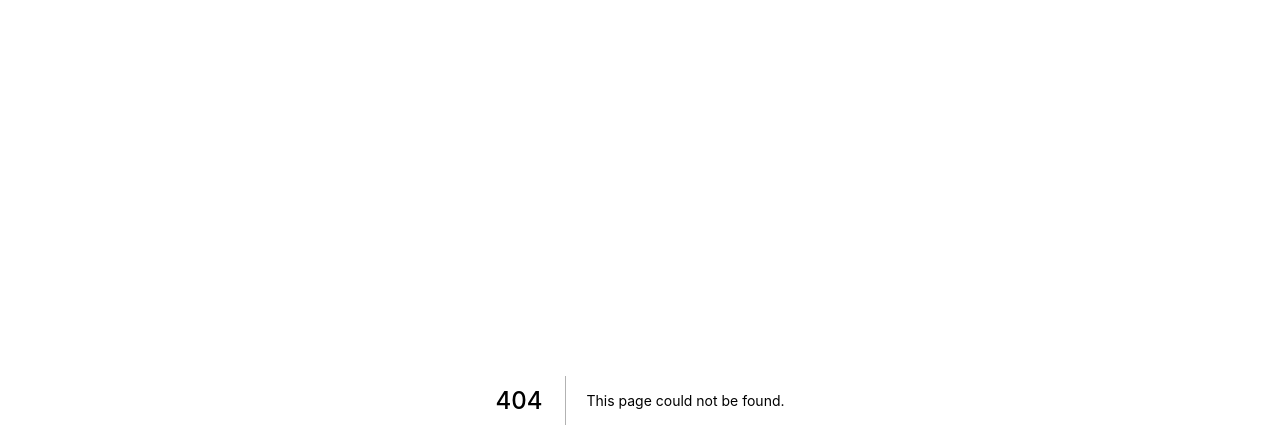
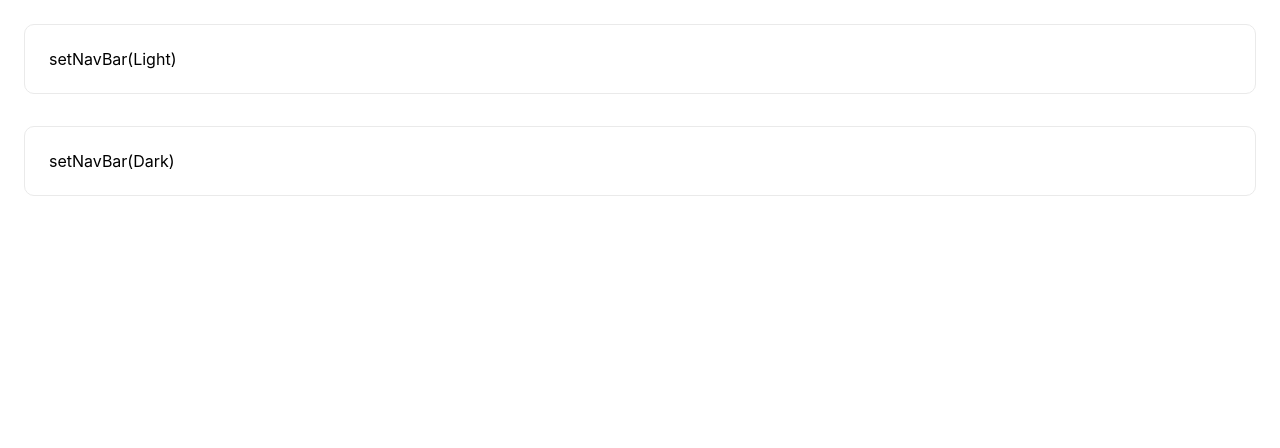
Before and after one commit to falcon11/micro-app-demo-nextjs, a Next.js app: page /ui in a window 1280 px wide. Before the commit this address had no page. Shown: the top 448 px of the page. Built offline with nearby package versions, Linux system fonts and the light colour scheme.

Commit message:
feat: add setNavBar demo

```diff
--- a/pages/device/index.js
+++ b/pages/device/index.js
@@ -1,3 +1,4 @@
+import Head from 'next/head';
 import styles from '../../styles/Media.module.css';
 
 export default function Device() {
@@ -17,6 +18,10 @@ export default function Device() {
   };
   return (
     <div className={styles.container}>
+      <Head>
+        <title>Device</title>
+        <link rel="icon" href="/favicon.ico" />
+      </Head>
       <div className={styles.list}>
         <div className={styles.cell}>
           <a onClick={platformApi}>Platform</a>
--- a/pages/index.js
+++ b/pages/index.js
@@ -23,6 +23,11 @@ export default function Home() {
             <h3>Device &rarr;</h3>
             <p>Device Plugin</p>
           </a>
+
+          <a href="/ui" className={styles.card}>
+            <h3>UI &rarr;</h3>
+            <p>UI Plugin</p>
+          </a>
         </div>
       </main>
 
--- a/pages/media/index.js
+++ b/pages/media/index.js
@@ -1,8 +1,13 @@
+import Head from 'next/head';
 import styles from '../../styles/Media.module.css';
 
 export default function Media() {
   return (
     <div className={styles.container}>
+      <Head>
+        <title>Media</title>
+        <link rel="icon" href="/favicon.ico" />
+      </Head>
       <div className={styles.list}>
         <div className={styles.cell}>
           <a href="media/chooseImage">ChooseImage</a>
--- /dev/null
+++ b/pages/ui/index.js
@@ -0,0 +1,29 @@
+import Head from 'next/head';
+import styles from '../../styles/Media.module.css';
+
+export default function UI() {
+  const setNavBarApi = (style) => {
+    if (style === 'light') {
+      alita.ui.setNavBar({ backgroundColor: '#FFF', color: '#000', fontSize: 20 });
+    }
+    if (style === 'dark') {
+      alita.ui.setNavBar({ backgroundColor: '#000', color: '#FFF', fontSize: 20 });
+    }
+  }
+  return (
+    <div className={styles.container}>
+      <Head>
+        <title>UI</title>
+        <link rel="icon" href="/favicon.ico" />
+      </Head>
+      <div className={styles.list}>
+        <div className={styles.cell} onClick={() => setNavBarApi('light')}>
+          <a>setNavBar(Light)</a>
+        </div>
+        <div className={styles.cell} onClick={() => setNavBarApi('dark')}>
+          <a>setNavBar(Dark)</a>
+        </div>
+      </div>
+    </div>
+  );
+}
```
